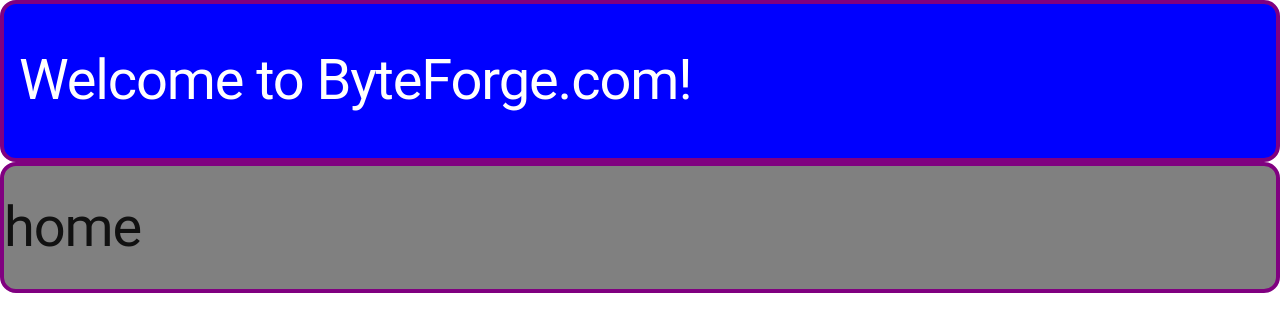
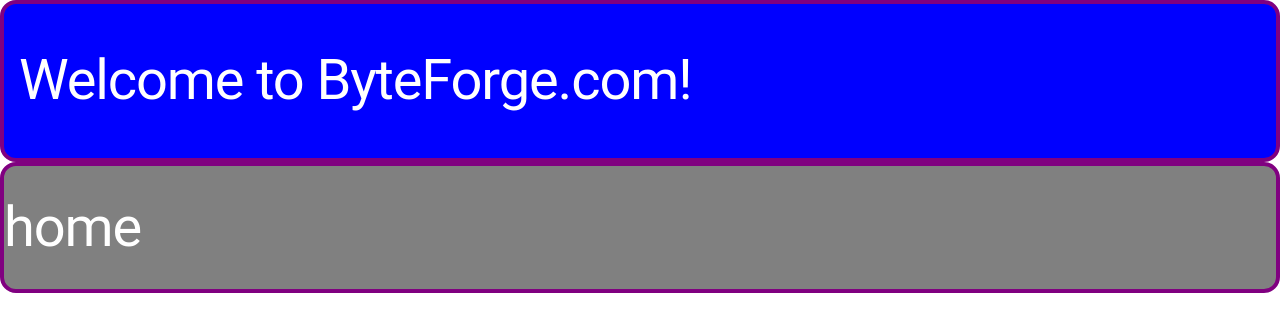
Before and after one commit to pyboy5152/repositoryone, a website: page index.html in a window 1280 px wide. Drawn offline with nearby package versions, Linux system fonts and the light colour scheme.

Commit message:
stuff got committed guys!

```diff
--- a/stylesheet.css
+++ b/stylesheet.css
@@ -15,5 +15,7 @@
 	background-color: grey;
 	border: 4px solid purple;
 	border-radius: 16px;
-
+	font-family: Courier;
+	font-size: 10px;
+	color: white;
 }
```
